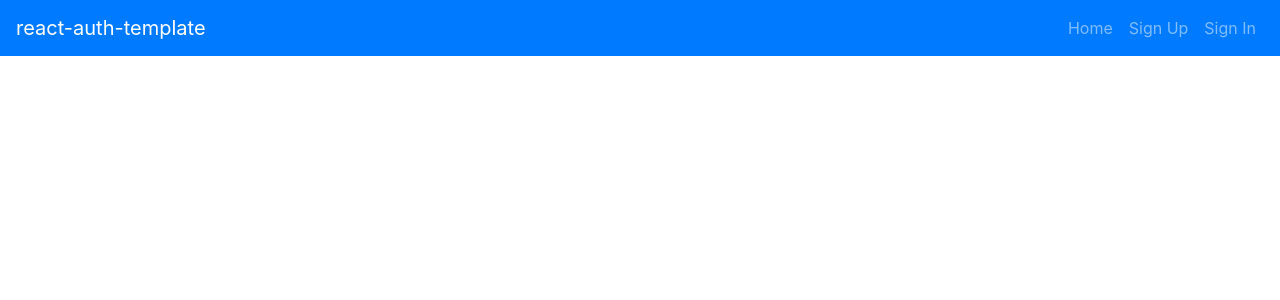
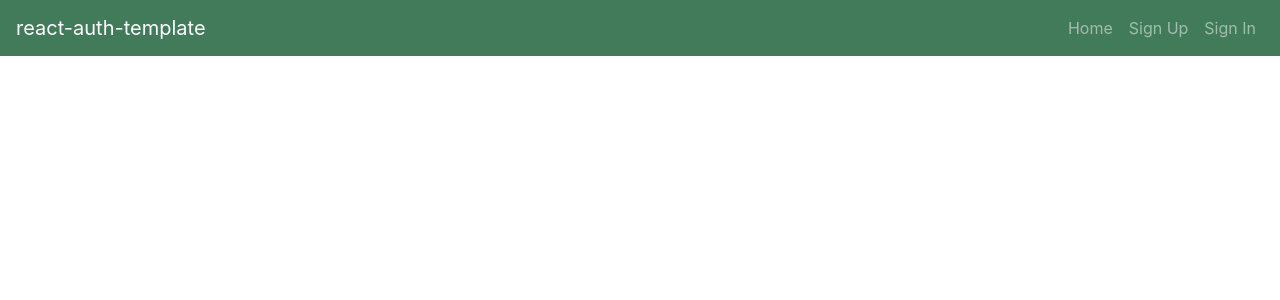
Before and after one commit to Alphairus/crypto-TAP-client, a React app: page / in a window 1280 px wide. Shown: the top 300 px of the page. Built offline with nearby package versions, Linux system fonts and the light colour scheme.

Commit message:
color update index.scss

```diff
--- a/src/index.scss
+++ b/src/index.scss
@@ -1 +1,5 @@
+$primary: #417B5A;
+$secondary: #D0CEBA;
+$danger: #A6693A;
+
 @import '~bootstrap/scss/bootstrap';
```
